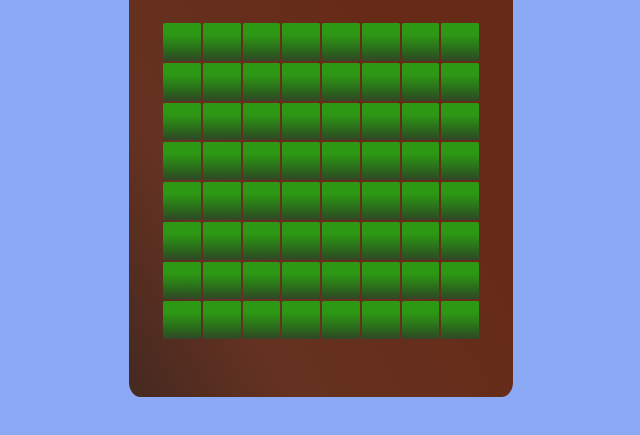
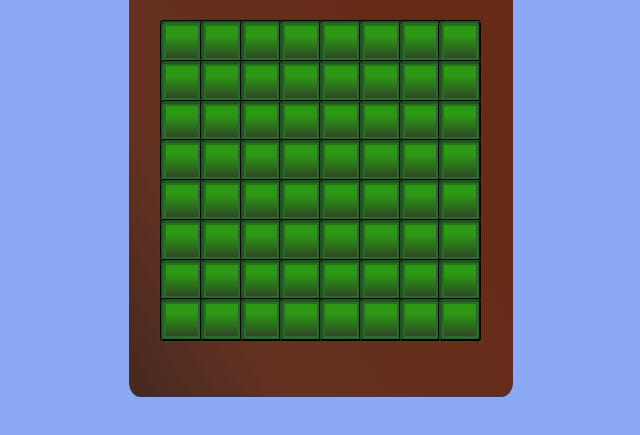
Before and after one commit to MariaXYZ14/Minesweeper, a plain HTML site: page index.html in a window 1280 px wide. Shown: the part 243-678 px from the top of the page, without its empty margins (319-959 px from the left). Drawn offline with Linux system fonts and the light colour scheme.

Commit message:
version1

```diff
--- a/style-minesweeper.css
+++ b/style-minesweeper.css
@@ -39,6 +39,10 @@ td{
     height:3vh;
     border-radius:3px;
     border-radius:4%;
+    outline-style: groove;
+    outline-color: #245223;
+    border:solid #286d27;
+
 
 }
 
```
